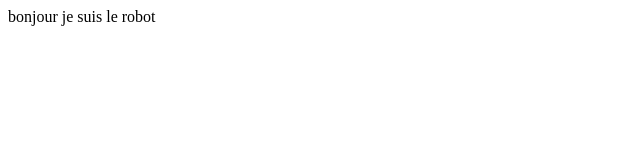
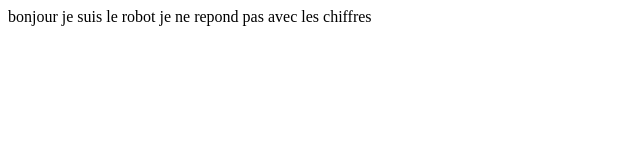
Before and after one commit to COSTA225/COSTA, a plain HTML site: page index.html in a window 1280 px wide. Shown: the whole page, without its empty margins (0-640 px from the left). Drawn offline with Linux system fonts and the light colour scheme.

Commit message:
commentaire

```diff
--- a/index.html
+++ b/index.html
@@ -7,5 +7,6 @@
 </head>
 <body>
     bonjour je suis le robot
+    je ne repond pas avec les chiffres
 </body>
 </html>
```
